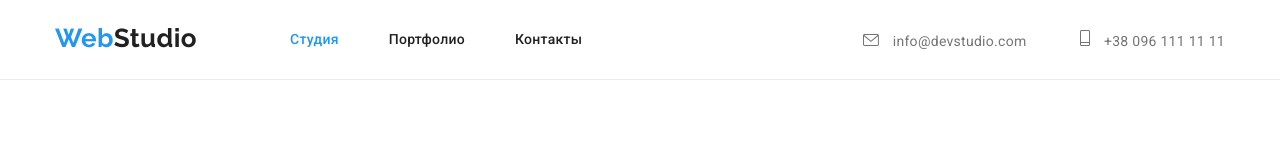
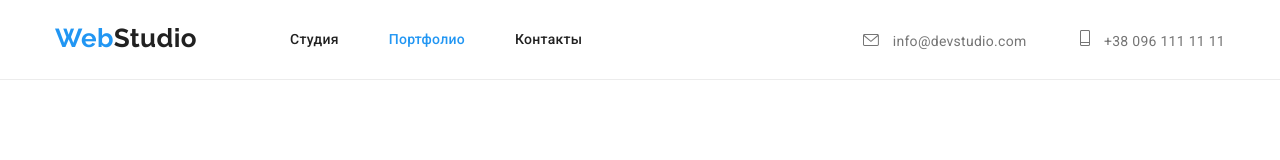
Before and after one commit to Chainiuk/GoIt-markup-hw4, a plain HTML site: page portfolio.html in a window 1280 px wide. Shown: the top 160 px of the page. Drawn offline with nearby package versions, Linux system fonts and the light colour scheme.

Commit message:
Update portfolio.html

```diff
--- a/portfolio.html
+++ b/portfolio.html
@@ -15,8 +15,8 @@
             <a class="main-page-link" href=""><span class="web">Web</span><span class="studio-header">Studio</span></a>
             <nav class="navigation">
                 <ul class="navigation-list list">
-                    <li class="navigation-list-element"><a class="navigation-link current link" href="./index.html">Студия</a></li>
-                    <li class="navigation-list-element"><a class="navigation-link link" href="./portfolio.html">Портфолио</a></li>
+                    <li class="navigation-list-element"><a class="navigation-link link" href="./index.html">Студия</a></li>
+                    <li class="navigation-list-element"><a class="navigation-link current link" href="./portfolio.html">Портфолио</a></li>
                     <li class="navigation-list-element"><a class="navigation-link link" href="#">Контакты</a></li>
                 </ul>
             </nav>
```
